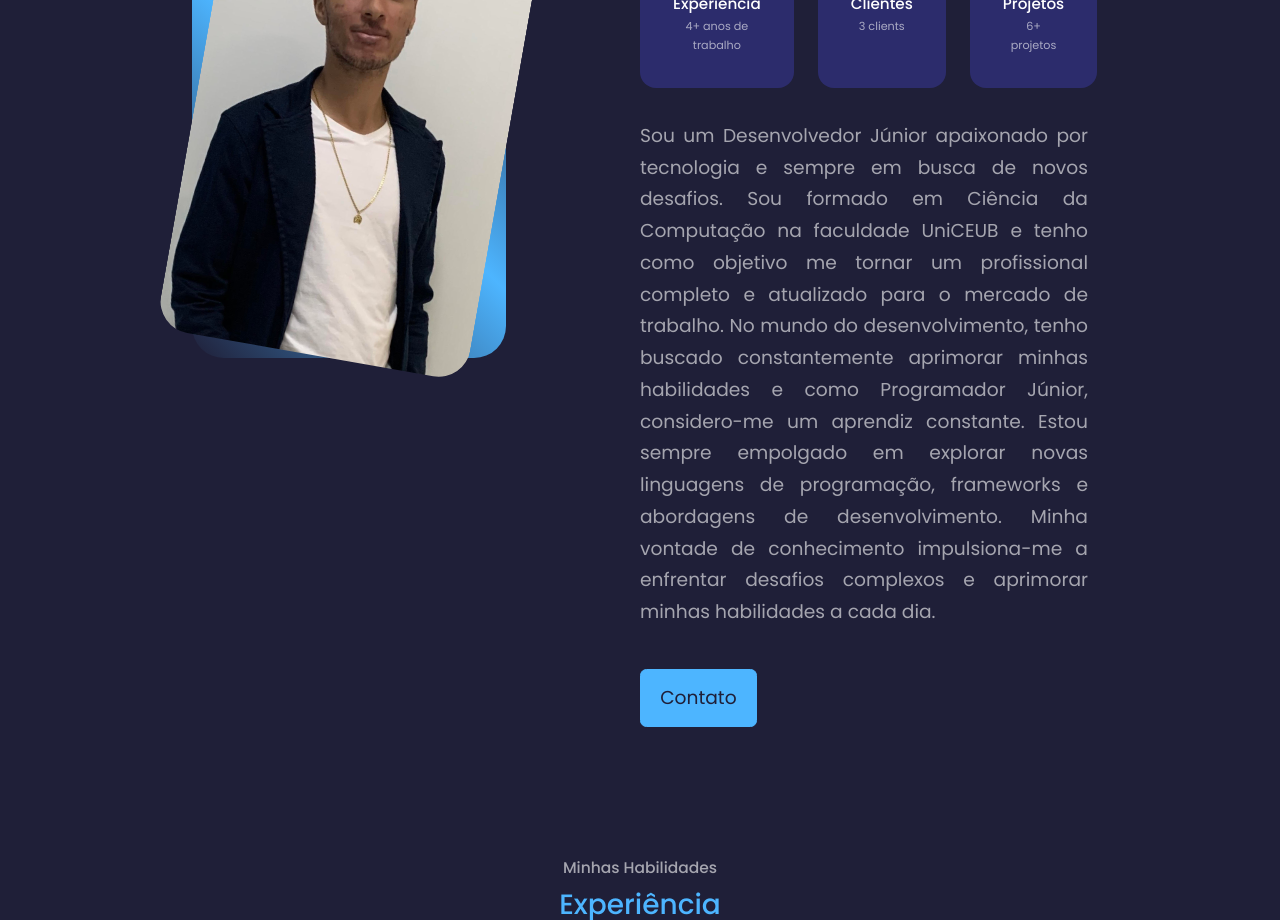
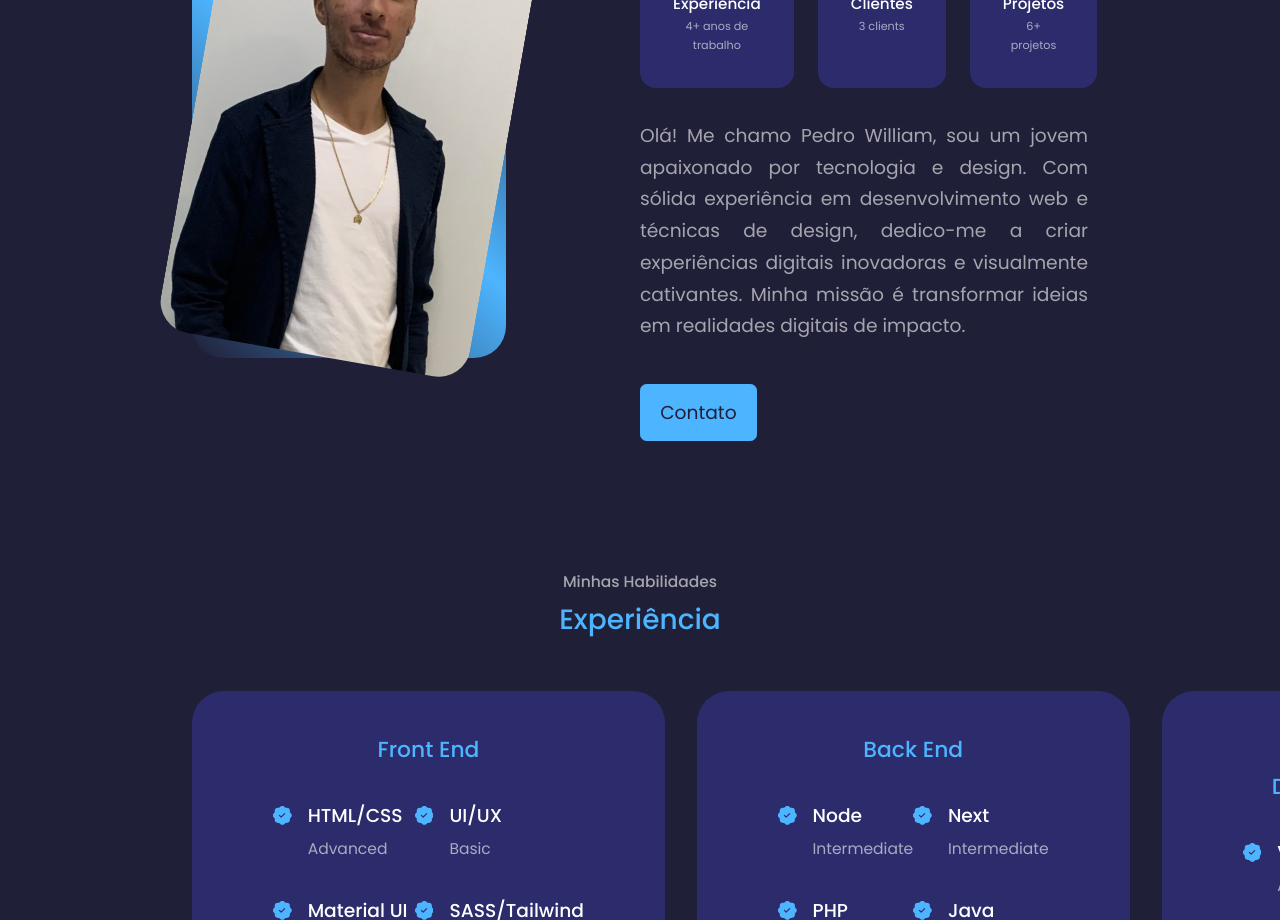
Before and after one commit to pedrowilliamsantos/portfolio, a React (Create React App) app: page / in a window 1280 px wide. Shown: the part 1140-2060 px from the top of the page. Built offline with nearby package versions, Linux system fonts and the light colour scheme.

Commit message:
Update About.jsx

```diff
--- a/src/components/about/About.jsx
+++ b/src/components/about/About.jsx
@@ -44,12 +44,9 @@ function About() {
                         </a>
                     </div>
                     <p style={{ textAlign: 'justify' }}>
-                        Sou um Desenvolvedor Júnior apaixonado por tecnologia e sempre em busca de novos desafios.
-                        Sou formado em Ciência da Computação na faculdade UniCEUB e tenho como objetivo me tornar um profissional
-                        completo e atualizado para o mercado de trabalho. No mundo do desenvolvimento, tenho buscado constantemente
-                        aprimorar minhas habilidades e como Programador Júnior, considero-me um aprendiz constante. Estou sempre empolgado
-                        em explorar novas linguagens de programação, frameworks e abordagens de desenvolvimento. Minha vontade de conhecimento
-                        impulsiona-me a enfrentar desafios complexos e aprimorar minhas habilidades a cada dia.
+                        Olá! Me chamo Pedro William, sou um jovem apaixonado por tecnologia e design. Com sólida experiência em desenvolvimento web e
+                        técnicas de design, dedico-me a criar experiências digitais inovadoras e visualmente cativantes. Minha missão é transformar
+                        ideias em realidades digitais de impacto.
                     </p>
                     <a href="#contact" className='btn btn-primary'>Contato</a>
                 </div>
```
